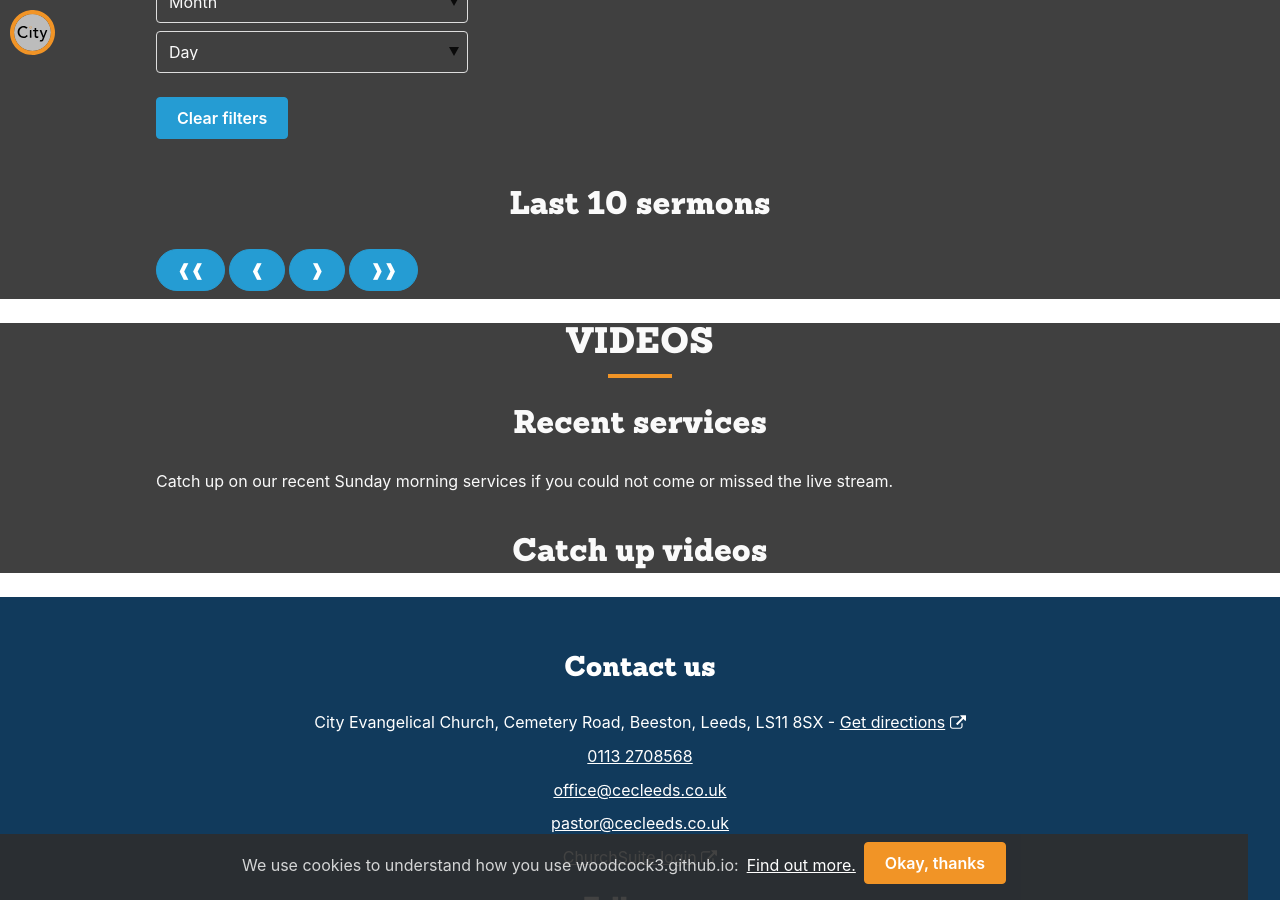
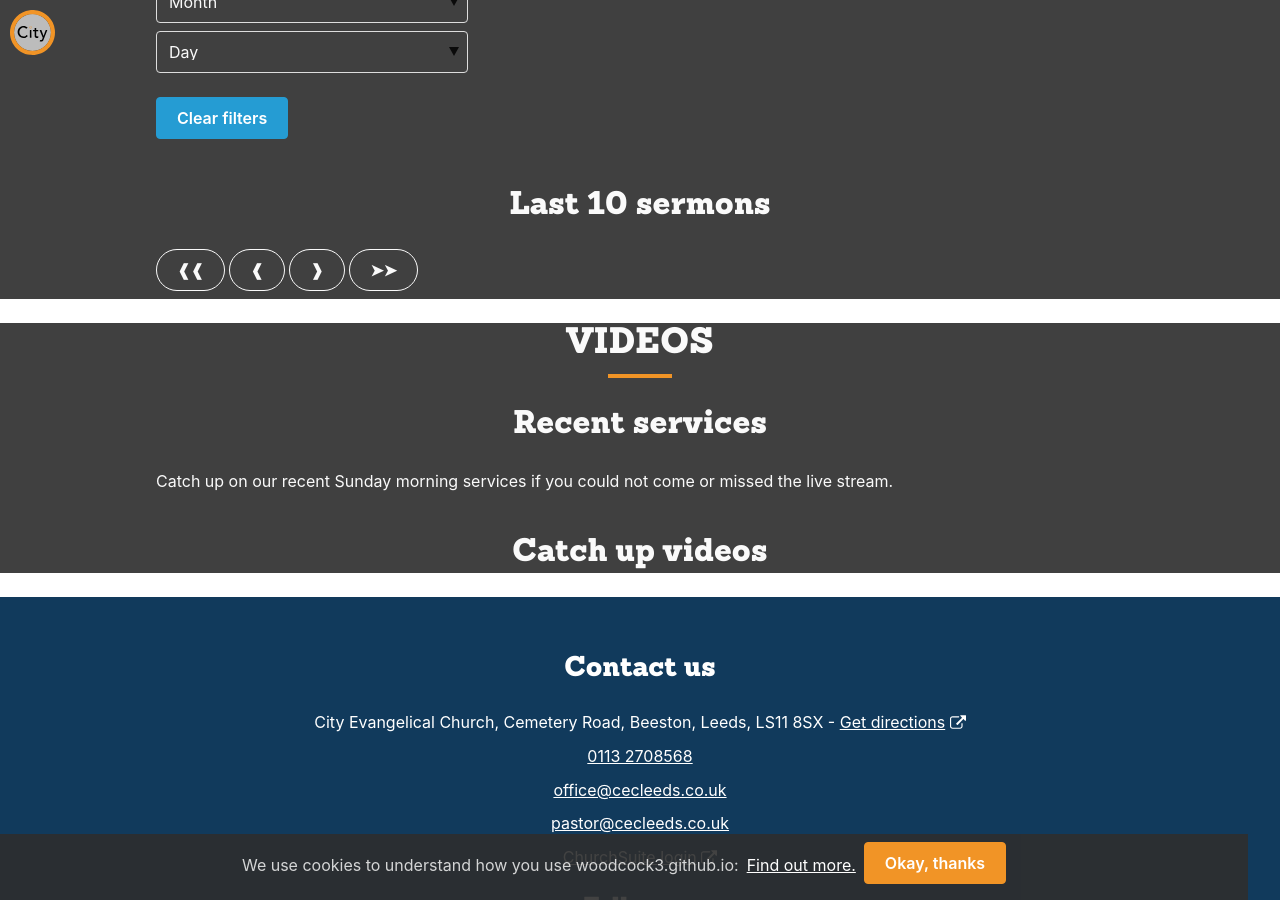
Before and after one commit to woodcox/city-jekyll, a Jekyll site: the page built from pages/_media/2021-01-02-video.md, in a window 1280 px wide and 900 px high, scrolled down 1045 px. Built offline with Jekyll 4.4.1, drawn with Linux system fonts in a browser that asks for light colours.

Commit message:
Update audio-cards.html

```diff
--- a/_includes/components/audio-cards.html
+++ b/_includes/components/audio-cards.html
@@ -54,8 +54,8 @@
 </div>
 
 <div class="slider-nav" data-snap-slider-nav="media-slider-link">
-  <button class="round-button" type="button" data-snap-slider-goto="first">&#10096;&#10096;</button>
-  <button class="round-button" type="button" data-snap-slider-goto="prev">&#10096;</button>
-  <button class="round-button" type="button" data-snap-slider-goto="next">&#10097;</button>
-  <button class="round-button" type="button" data-snap-slider-goto="last">&#10097;&#10097;</button>
+  <button class="muted-button round-button" type="button" data-snap-slider-goto="first">&#10096;&#10096;</button>
+  <button class="muted-button round-button" type="button" data-snap-slider-goto="prev">&#10096;</button>
+  <button class="muted-button round-button" type="button" data-snap-slider-goto="next">&#10097;</button>
+  <button class="muted-button round-button" type="button" data-snap-slider-goto="last"> &#10148;&#10148;</button>
 </div>
```
